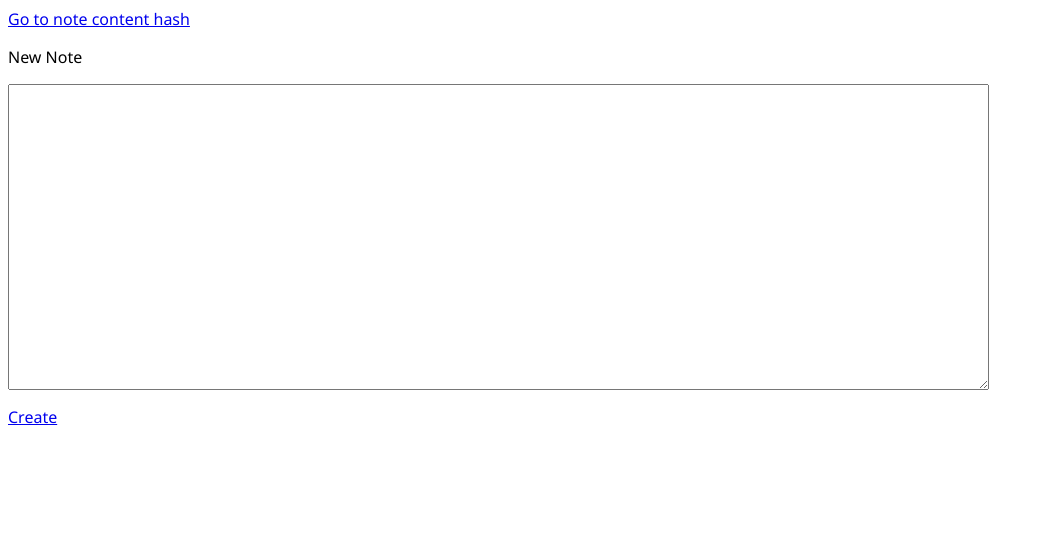
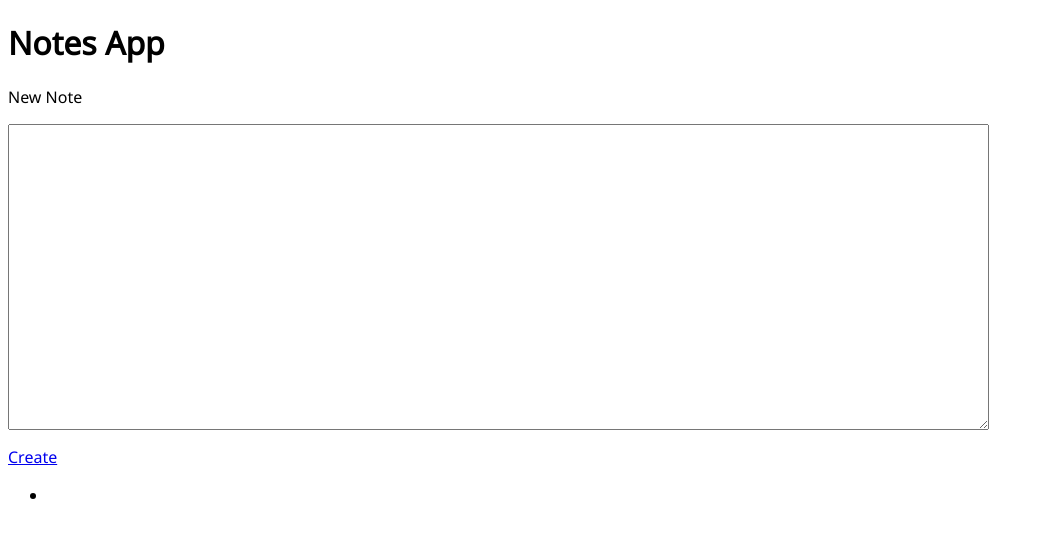
Before and after one commit to mrenrich84/notes-app-challenge, a website: page public/index.html in a window 1280 px wide. Both pictures are taken after a click on the link "Create". Shown: the whole page, without its empty margins (0-1044 px from the left). Drawn offline with Linux system fonts and the light colour scheme.

Commit message:
Notelistbuilder working

```diff
--- a/public/app.js
+++ b/public/app.js
@@ -12,13 +12,17 @@
         self.createNewNote();
         self.clearForm();
         location.hash = "#home";
+      } else {
+        if (location.hash === "#home") {
+          noteListBuilder(appNoteList);
+        }
       }
     };
 
     this.createNewNote = function(){
       var noteText = document.getElementById('new_note_textarea').value;
       var newNote = new note(noteText);
-      noteList.pushNote(newNote);
+      appNoteList.pushNote(newNote);
     };
 
     this.clearForm = function() {
@@ -34,6 +38,6 @@
 })(this);
 
 var notesApp = new app();
-var noteList = new noteList();
+var appNoteList = new noteList();
 //EVENTS
 window.onhashchange = notesApp.handleHashChange;
--- a/public/index.html
+++ b/public/index.html
@@ -13,15 +13,16 @@
     <link rel="stylesheet" href="/css/main.css">
   </head>
   <body>
-    <h1 class="test hidden" id="test">Notes App</h1>
-    <a href="#note_content">Go to note content hash</a>
+    <h1 class="test" id="test">Notes App</h1>
     <div id="note_form">
         <label class="d-block my-1" for="new_note_text">New Note</label>
         <textarea class="d-block my-1" id="new_note_textarea" name="new_note_text" rows="20" cols="120"></textarea>
-        <a class="d-block my-1" id="submit_new_note" href="#createNewNote">Create</button>
+        <a class="d-block my-1" id="submit_new_note" href="#createNewNote">Create</a>
     </div>
     <div id="notes_list">
+      <ul id="notes_list_ul">
 
+      </ul>
     </div>
     <div id="note_content">
 
@@ -32,6 +33,7 @@
     <script src="/models/noteList.js"></script>
     <script src="/views/hiddenSetter.js" type="text/javascript"></script>
     <script src="/views/domInjector.js" type="text/javascript"></script>
+    <script src="/views/noteListBuilder.js" type="text/javascript"></script>
     <script src="/app.js" type="text/javascript"></script>
     <script src="/test/lib/testFramework.js" type="text/javascript"></script>
     <script src="/test/spec/tddFrameworkSpec.js" type="text/javascript"></script>
--- a/public/views/noteListBuilder.js
+++ b/public/views/noteListBuilder.js
@@ -0,0 +1,19 @@
+(function(exports) {
+  var noteListBuilder = function(noteList){
+    var element = document.getElementById('notes_list_ul');
+    clearElement(element);
+
+    noteList.getNotes().forEach(function(note){
+      var li = "<a><li>"+note.getText().slice(0, 20)+"</li></a>";
+      element.innerHTML += li;
+    });
+  };
+
+  var clearElement = function(element){
+    element.innerHTML = "";
+  };
+
+  exports.noteListBuilder = noteListBuilder;
+  exports.clearElement = clearElement;
+
+})(this);
```
